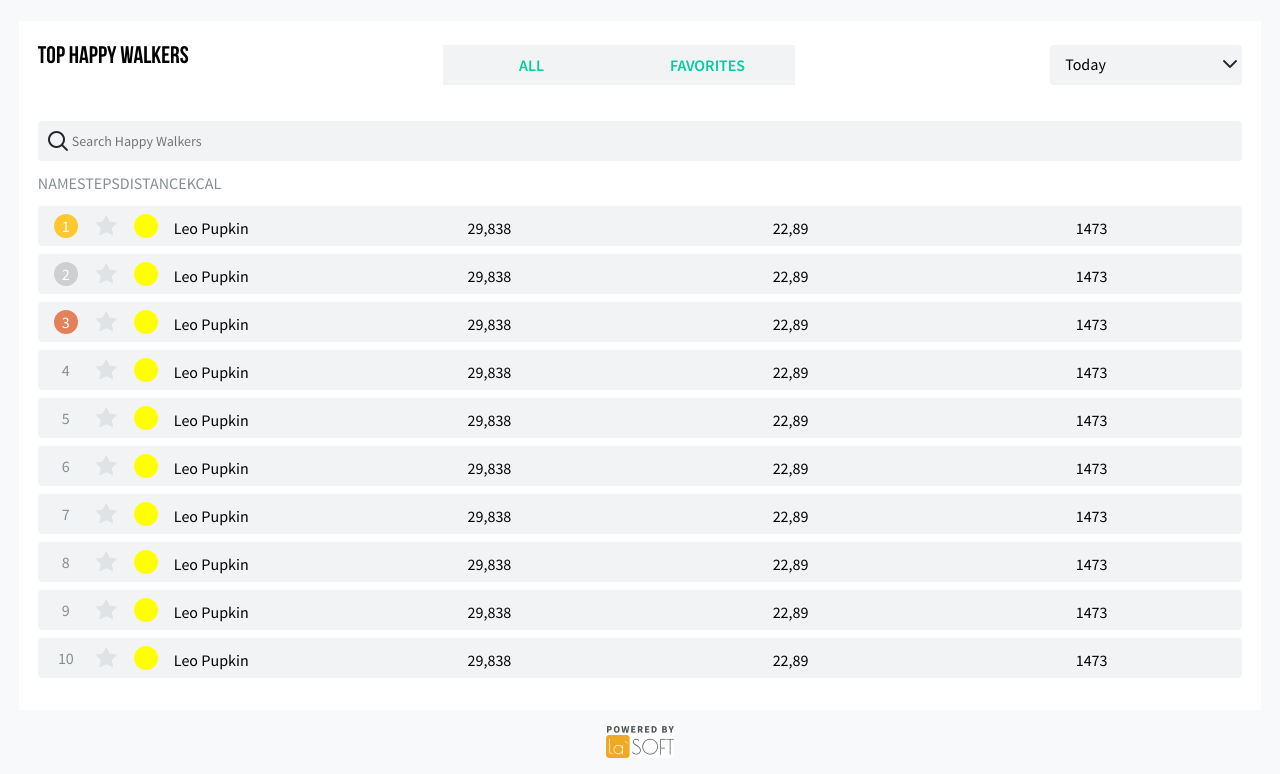
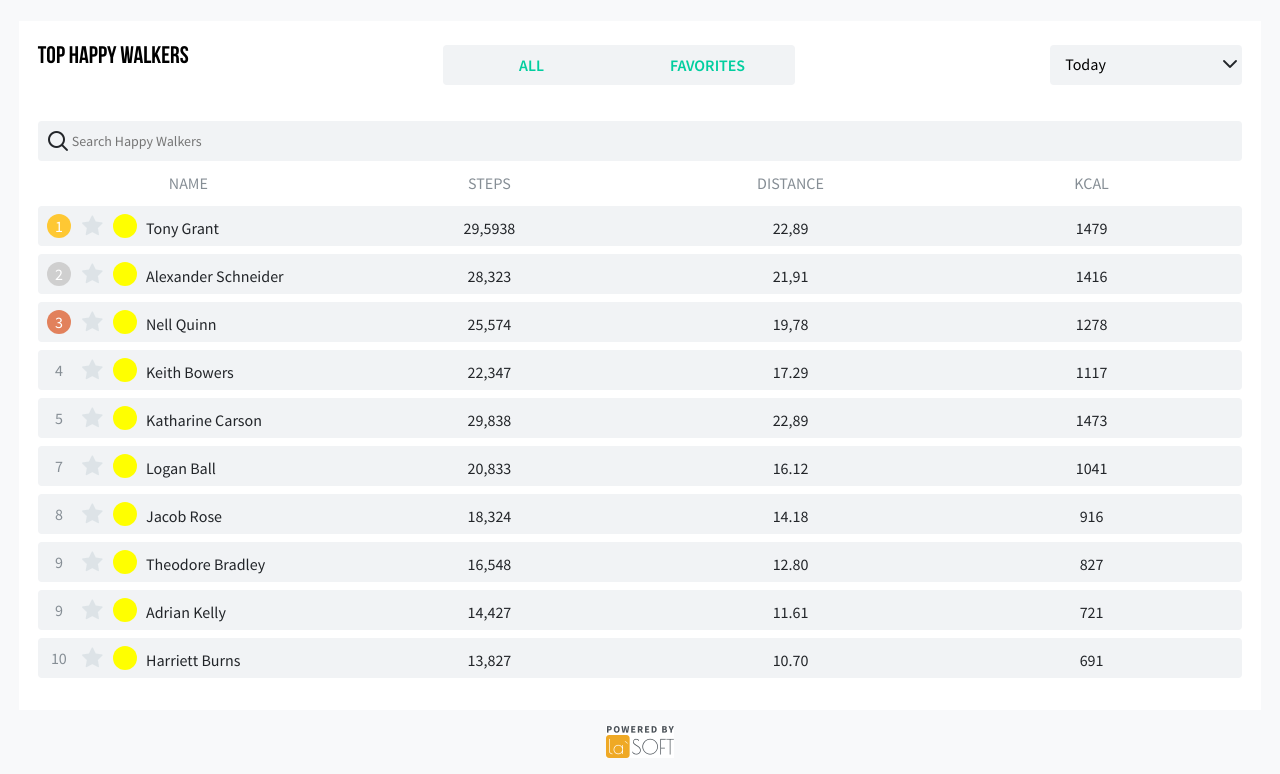
Before and after one commit to SergijPSO/Happywalker_dashboard-Responsive-Adaptive-MockUp, a plain HTML site: page index.html in a window 1280 px wide. Shown: the part 507-1281 px from the top of the page. Drawn offline with Linux system fonts and the light colour scheme.

Commit message:
list of top hp_walkers was added to the mock up

```diff
--- a/index.html
+++ b/index.html
@@ -104,26 +104,26 @@
                 </div>
                 <div class="top_list">
                         <div class="top_usr_label">
-                            <div class="usr_name">name</div>
-                            <div class="usr_steps">steps</div>
-                            <div class="￼usr_distance">distance</div>
-                            <div class="usr_kcal">kcal</div>
+                            <div class="us">name</div>
+                            <div class="us">steps</div>
+                            <div class="us">distance</div>
+                            <div class="us">kcal</div>
                         </div>
                         <div class="top_row">
                             <div class="top_cell">
                                 <div class="cell_numb orange">1</div>
                                 <div class="cell_star"></div>
                                 <div class="cell_face"></div>
-                                <div class="cell_name">Leo Pupkin</div>
+                                <div class="cell_name">Tony Grant</div>
                             </div>
                             <div class="top_cell-2 ">
-                                29,838
+                                29,5938
                             </div>
                             <div class="top_cell-3">
                                 22,89
                             </div>
                             <div class="top_cell-4">
-                                1473
+                                1479
                             </div>
                         </div>
                         <div class="top_row">
@@ -131,16 +131,16 @@
                                 <div class="cell_numb grey">2</div>
                                 <div class="cell_star"></div>
                                 <div class="cell_face"></div>
-                                <div class="cell_name">Leo Pupkin</div>
+                                <div class="cell_name">Alexander Schneider</div>
                             </div>
                             <div class="top_cell-2">
-                                29,838
+                                28,323
                             </div>
                             <div class="top_cell-3">
-                                22,89
+                                21,91
                             </div>
                             <div class="top_cell-4">
-                                1473
+                                1416
                             </div>
                         </div>
                         <div class="top_row">
@@ -148,16 +148,16 @@
                                 <div class="cell_numb red">3</div>
                                 <div class="cell_star"></div>
                                 <div class="cell_face"></div>
-                                <div class="cell_name">Leo Pupkin</div>
+                                <div class="cell_name">Nell Quinn</div>
                             </div>
                             <div class="top_cell-2">
-                                29,838
+                                25,574
                             </div>
                             <div class="top_cell-3">
-                                22,89
+                                19,78
                             </div>
                             <div class="top_cell-4">
-                                1473
+                                1278
                             </div>
                         </div>
                         <div class="top_row">
@@ -165,16 +165,16 @@
                                 <div class="cell_numb">4</div>
                                 <div class="cell_star"></div>
                                 <div class="cell_face"></div>
-                                <div class="cell_name">Leo Pupkin</div>
+                                <div class="cell_name">Keith Bowers</div>
                             </div>
                             <div class="top_cell-2">
-                                29,838
+                                22,347
                             </div>
                             <div class="top_cell-3">
-                                22,89
+                                17.29
                             </div>
                             <div class="top_cell-4">
-                                1473
+                                1117
                             </div>
                         </div>
                         <div class="top_row">
@@ -182,24 +182,7 @@
                                 <div class="cell_numb">5</div>
                                 <div class="cell_star"></div>
                                 <div class="cell_face"></div>
-                                <div class="cell_name">Leo Pupkin</div>
-                            </div>
-                            <div class="top_cell-2">
-                                29,838
-                            </div>
-                            <div class="top_cell-3">
-                                22,89
-                            </div>
-                            <div class="top_cell-4">
-                                1473
-                            </div>
-                        </div>
-                        <div class="top_row">
-                            <div class="top_cell">
-                                <div class="cell_numb">6</div>
-                                <div class="cell_star"></div>
-                                <div class="cell_face"></div>
-                                <div class="cell_name">Leo Pupkin</div>
+                                <div class="cell_name">Katharine Carson</div>
                             </div>
                             <div class="top_cell-2">
                                 29,838
@@ -216,16 +199,16 @@
                                 <div class="cell_numb">7</div>
                                 <div class="cell_star"></div>
                                 <div class="cell_face"></div>
-                                <div class="cell_name">Leo Pupkin</div>
+                                <div class="cell_name">Logan Ball</div>
                             </div>
                             <div class="top_cell-2">
-                                29,838
+                                20,833
                             </div>
                             <div class="top_cell-3">
-                                22,89
+                                16.12
                             </div>
                             <div class="top_cell-4">
-                                1473
+                                1041
                             </div>
                         </div>
                         <div class="top_row">
@@ -233,33 +216,50 @@
                                 <div class="cell_numb">8</div>
                                 <div class="cell_star"></div>
                                 <div class="cell_face"></div>
-                                <div class="cell_name">Leo Pupkin</div>
+                                <div class="cell_name">Jacob Rose</div>
                             </div>
                             <div class="top_cell-2">
-                                29,838
+                                18,324
                             </div>
                             <div class="top_cell-3">
-                                22,89
+                                14.18
                             </div>
                             <div class="top_cell-4">
-                                1473
+                                916
                             </div>
                         </div>
+                    <div class="top_row">
+                        <div class="top_cell">
+                            <div class="cell_numb">9</div>
+                            <div class="cell_star"></div>
+                            <div class="cell_face"></div>
+                            <div class="cell_name">Theodore Bradley</div>
+                        </div>
+                        <div class="top_cell-2">
+                            16,548
+                        </div>
+                        <div class="top_cell-3">
+                            12.80
+                        </div>
+                        <div class="top_cell-4">
+                            827
+                        </div>
+                    </div>
                         <div class="top_row">
                             <div class="top_cell">
                                 <div class="cell_numb">9</div>
                                 <div class="cell_star"></div>
                                 <div class="cell_face"></div>
-                                <div class="cell_name">Leo Pupkin</div>
+                                <div class="cell_name">Adrian Kelly</div>
                             </div>
                             <div class="top_cell-2">
-                                29,838
+                                14,427
                             </div>
                             <div class="top_cell-3">
-                                22,89
+                                11.61
                             </div>
                             <div class="top_cell-4">
-                                1473
+                                721
                             </div>
                         </div>
                         <div class="top_row">
@@ -267,16 +267,16 @@
                                 <div class="cell_numb">10</div>
                                 <div class="cell_star"></div>
                                 <div class="cell_face"></div>
-                                <div class="cell_name">Leo Pupkin</div>
+                                <div class="cell_name">Harriett Burns</div>
                             </div>
                             <div class="top_cell-2">
-                                29,838
+                                13,827
                             </div>
                             <div class="top_cell-3">
-                                22,89
+                                10.70
                             </div>
                             <div class="top_cell-4">
-                                1473
+                                691
                             </div>
                         </div>
                 </div>
--- a/scss/style.scss
+++ b/scss/style.scss
@@ -11,11 +11,11 @@ background-color:$main_color;
 }
 //default style reset ends
 .content {
-    min-width: 320px;
+    min-width:900px;
     margin:0 auto;
 }
 .nav{
-min-width: 320px;
+    min-width:900px;
     margin: 0 auto;
     height: 56px;
     width: 100%;
@@ -47,6 +47,7 @@ justify-content: space-between;
     }
 }
 .summary{
+    min-width:900px;
     margin: 0 auto;
     height: 88px;
     width: 100%;
@@ -97,8 +98,8 @@ justify-content: space-between;
                        }
                        .pro_foto{
                            width: 100%;
-                           //width: 160px;
-                          // height: 160px;
+                           //width:;
+                          // height:;
                            border-radius:50%;
                            padding-bottom:16px;
                        }
@@ -122,7 +123,7 @@ justify-content: space-between;
                         .graph{
                             .cell{
                                 display:flex;
-                                //width: 240px;
+                                //width: ;
                                 height: 72px;
                                 margin:2px;
                                 img{
@@ -183,20 +184,12 @@ justify-content: space-between;
 //button styles beggins
 .btn-group{
     display:inline-block;
-}
     button{
-    .b1{
-        border-radius: 10px 0  0 10px;
-    }
-    .b2{
-        border-radius: 4px 4px 0;
-    }
         clear: none;
         float: left;
         width:176px;
         height:40px;
         border:none;
-  //border-radius:4px;
         color:#01ce9f;
         text-transform:uppercase;
         font-family:$main_semibold_font;
@@ -216,9 +209,14 @@ button:hover{
         color:#f1f3f5;
         border:none;
     }
+    button.b1{
+    border-radius: 4px 0  0 4px;
+    }
+    button.b2{
+    border-radius: 0 4px 4px 0;
+    }
+}
 //button styles
-
-
 // callendar styles
 .callendar {
   position: relative;
@@ -252,6 +250,8 @@ button:hover{
 .callendar:hover .callendar-content {
     display: block;
 }
+//callendar styles ends here
+//Search styles starts here!
 .search{
     margin-top:32px;
     .search_field{
@@ -272,7 +272,8 @@ button:hover{
         background-repeat: no-repeat;
         }
     }
-}
+}//Search styles ends here!
+//Top walkers section styles starts here!
 .top_list {
     height: 100%;
     width: 97%;
@@ -284,14 +285,15 @@ button:hover{
         display:flex;
         margin:auto;
         text-transform: uppercase;
-        font-size:1rem;
+        font-size:16px;
         color:#868e95;
         font-family:$main_regular_font;
-       .top_usr_label > div {
+        .us{
         height:40px;
         width: 25%;
         text-align:center;
         }
+
     }
     .top_row{
         font-family:$main_regular_font;
@@ -302,13 +304,14 @@ button:hover{
         border-radius:4px;
         margin-bottom:8px;
       .top_cell div{
-        margin-left:16px;
+        margin-left:3%;
         margin-top:8px;
       }
         .top_cell{
             display:flex;
             width: 25%;
             height: 40px;
+            color:#222529;
             .cell_numb {
                 width: 24px;
                 height: 24px;
@@ -316,7 +319,6 @@ button:hover{
                 text-align:center;
                 line-height: 1.5;
                 color:#868e95;
-
             }
             .orange{
                 background-color: #fec833;
@@ -330,7 +332,6 @@ button:hover{
                 background-color:#e2815c;
                 color:#fff;
             }
-
             .cell_face{
                 width: 24px;
                 height: 24px;
@@ -356,13 +357,17 @@ button:hover{
             height: 40px;
             width: 25%;
             text-align:center;
+            color:#222529;
         }
     }
 }
+//Top walkers section styles starts here!
+//Here is footer styles
 .footer {
     height: 64px;
     background-image: url("../img/logo-lasoft.png");
     background-position: center center;
     background-repeat: no-repeat;
 }
+//Footer styles ends
 // media-query section starts here
```
Also changed, not shown: css/style.css, 1 other file. Lines whose indentation alone changed are shown as unchanged.
